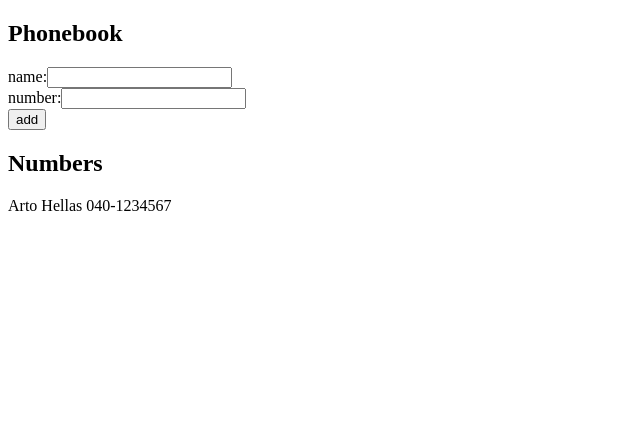
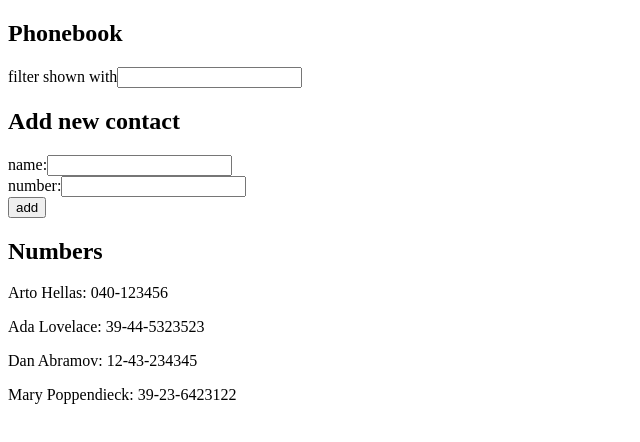
Before and after one commit to mamba-dev-KE/fullstack-open, a React (Create React App) app in the folder part-2/phonebook/: page / in a window 1280 px wide. Shown: the top 442 px of the page, without its empty margins (0-640 px from the left). Built offline with nearby package versions, Linux system fonts and the light colour scheme.

Commit message:
exercise 2.9

```diff
--- a/part-2/phonebook/src/App.js
+++ b/part-2/phonebook/src/App.js
@@ -3,12 +3,16 @@ import _ from "lodash";
 
 const App = () => {
 	const [phonebook, setPhonebook] = useState([
-		{ name: "Arto Hellas", phone: "040-1234567" },
+		{ name: "Arto Hellas", phone: "040-123456", id: 1 },
+		{ name: "Ada Lovelace", phone: "39-44-5323523", id: 2 },
+		{ name: "Dan Abramov", phone: "12-43-234345", id: 3 },
+		{ name: "Mary Poppendieck", phone: "39-23-6423122", id: 4 },
 	]);
 	const [newDetails, setNewDetails] = useState({
 		name: "",
 		phone: "",
 	});
+	const [searchString, setSearchString] = useState("");
 
 	const handleChange = (event) => {
 		const { name, value } = event.target;
@@ -16,6 +20,10 @@ const App = () => {
 			...prevState,
 			[name]: value,
 		}));
+	};
+
+	const handleSearch = (event) => {
+		setSearchString(event.target.value);
 	};
 
 	const handleSubmit = (event) => {
@@ -40,15 +48,31 @@ const App = () => {
 		});
 	};
 
-	const person = phonebook.map((item) => (
+	const filteredPhonebook = phonebook.filter(
+		(item) =>
+			item.name.toLowerCase().includes(searchString.toLowerCase()) ||
+			item.phone.includes(searchString.toLowerCase())
+	);
+
+	const person = filteredPhonebook.map((item) => (
 		<p key={item.phone}>
-			{item.name} {item.phone}
+			{item.name}: {item.phone}
 		</p>
 	));
 
 	return (
 		<div>
 			<h2>Phonebook</h2>
+			<div>
+				filter shown with
+				<input
+					type="search"
+					name="search"
+					value={searchString}
+					onChange={handleSearch}
+				/>
+			</div>
+			<h2>Add new contact</h2>
 			<form onSubmit={handleSubmit}>
 				<div>
 					name:
```
